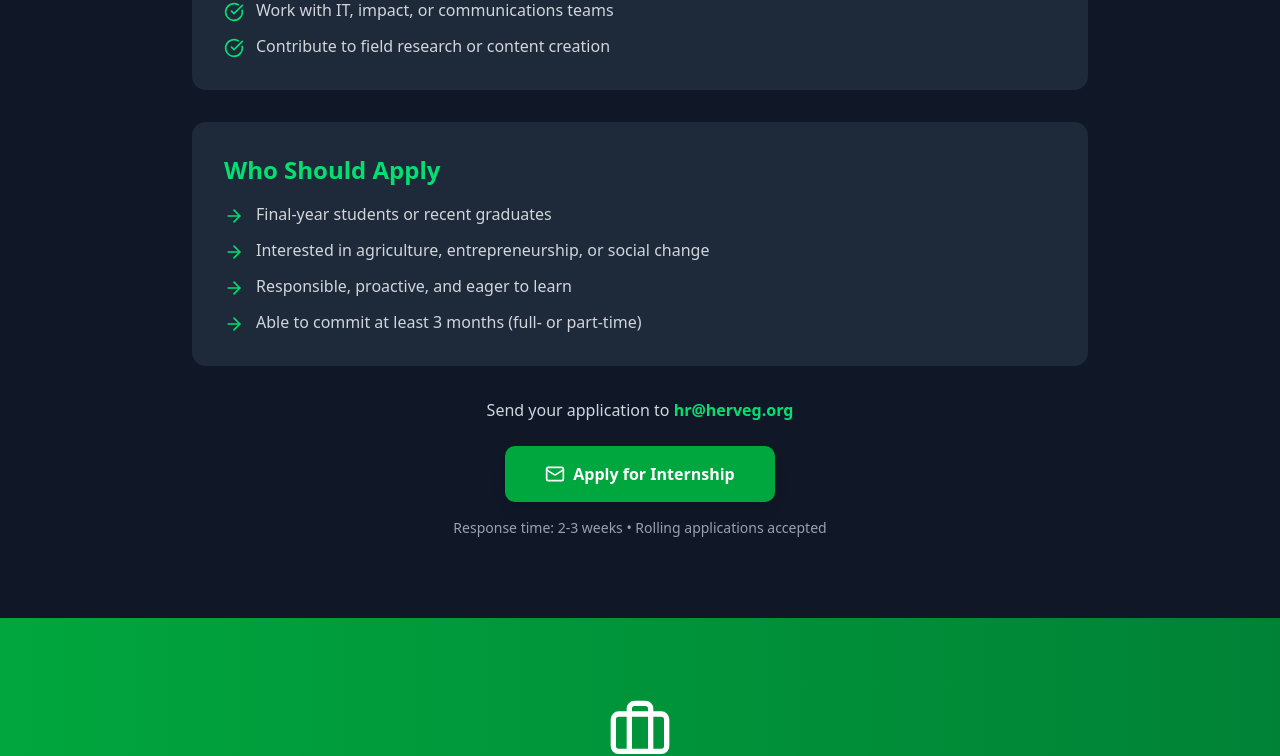
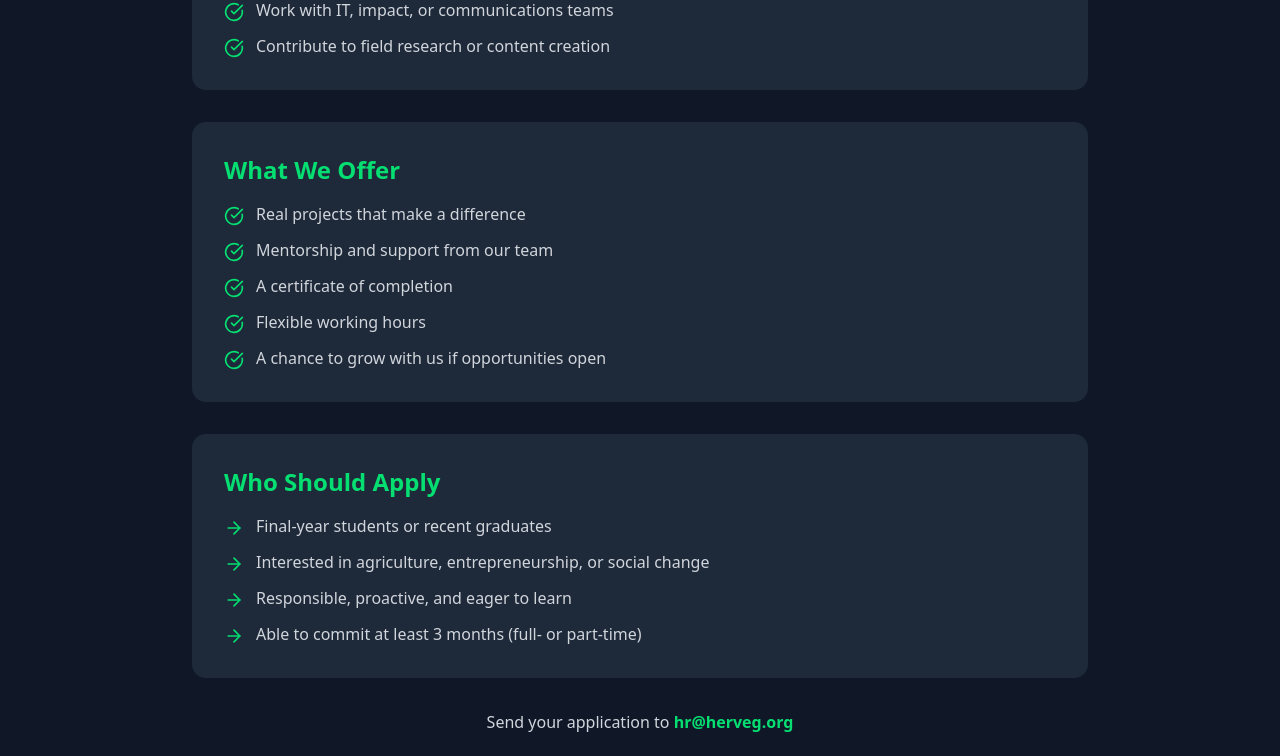
Before and after one commit to Mhando-Z/HervegWeb, a Next.js app: page /career in a window 1280 px wide. Shown: the part 5918-6674 px from the top of the page. Built offline with nearby package versions, Linux system fonts and the light colour scheme; a web font is replaced by a local one.

Commit message:
Phase One

```diff
--- a/src/app/career/page.jsx
+++ b/src/app/career/page.jsx
@@ -523,6 +523,39 @@ const CareersPage = () => {
             initial={{ opacity: 0, y: 30 }}
             whileInView={{ opacity: 1, y: 0 }}
             viewport={{ once: true }}
+            className="bg-gray-800 p-8 rounded-xl mb-8"
+          >
+            <h3 className="text-2xl font-bold mb-4 text-green-400">
+              What We Offer
+            </h3>
+            <ul className="space-y-3 text-gray-300">
+              <li className="flex items-start gap-3">
+                <CheckCircle className="w-5 h-5 text-green-400 shrink-0 mt-1" />
+                <span>Real projects that make a difference</span>
+              </li>
+              <li className="flex items-start gap-3">
+                <CheckCircle className="w-5 h-5 text-green-400 shrink-0 mt-1" />
+                <span>Mentorship and support from our team</span>
+              </li>
+              <li className="flex items-start gap-3">
+                <CheckCircle className="w-5 h-5 text-green-400 shrink-0 mt-1" />
+                <span>A certificate of completion</span>
+              </li>
+              <li className="flex items-start gap-3">
+                <CheckCircle className="w-5 h-5 text-green-400 shrink-0 mt-1" />
+                <span>Flexible working hours</span>
+              </li>
+              <li className="flex items-start gap-3">
+                <CheckCircle className="w-5 h-5 text-green-400 shrink-0 mt-1" />
+                <span>A chance to grow with us if opportunities open</span>
+              </li>
+            </ul>
+          </motion.div>
+
+          <motion.div
+            initial={{ opacity: 0, y: 30 }}
+            whileInView={{ opacity: 1, y: 0 }}
+            viewport={{ once: true }}
             transition={{ delay: 0.1 }}
             className="bg-gray-800 p-8 rounded-xl mb-8"
           >
```
